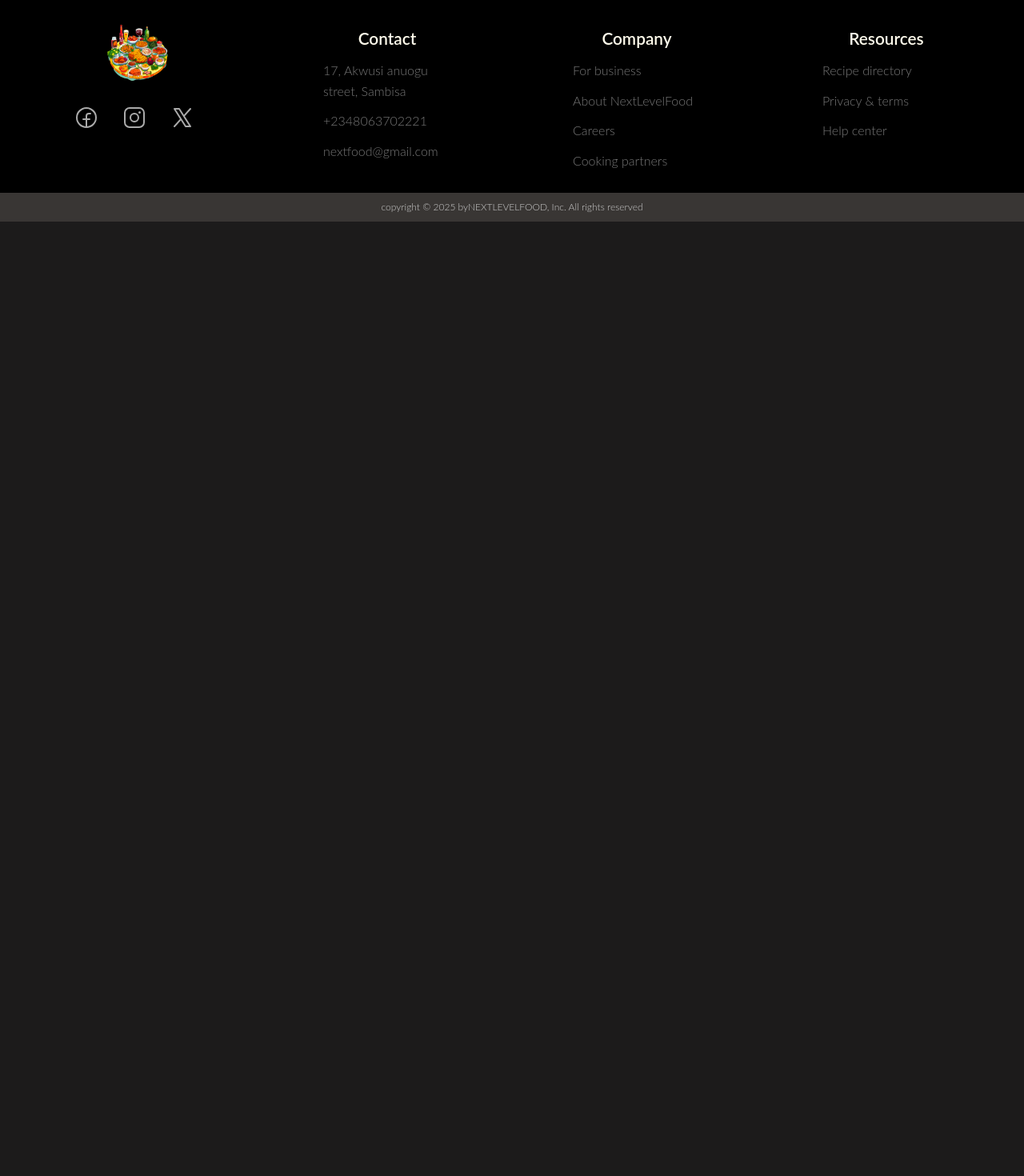
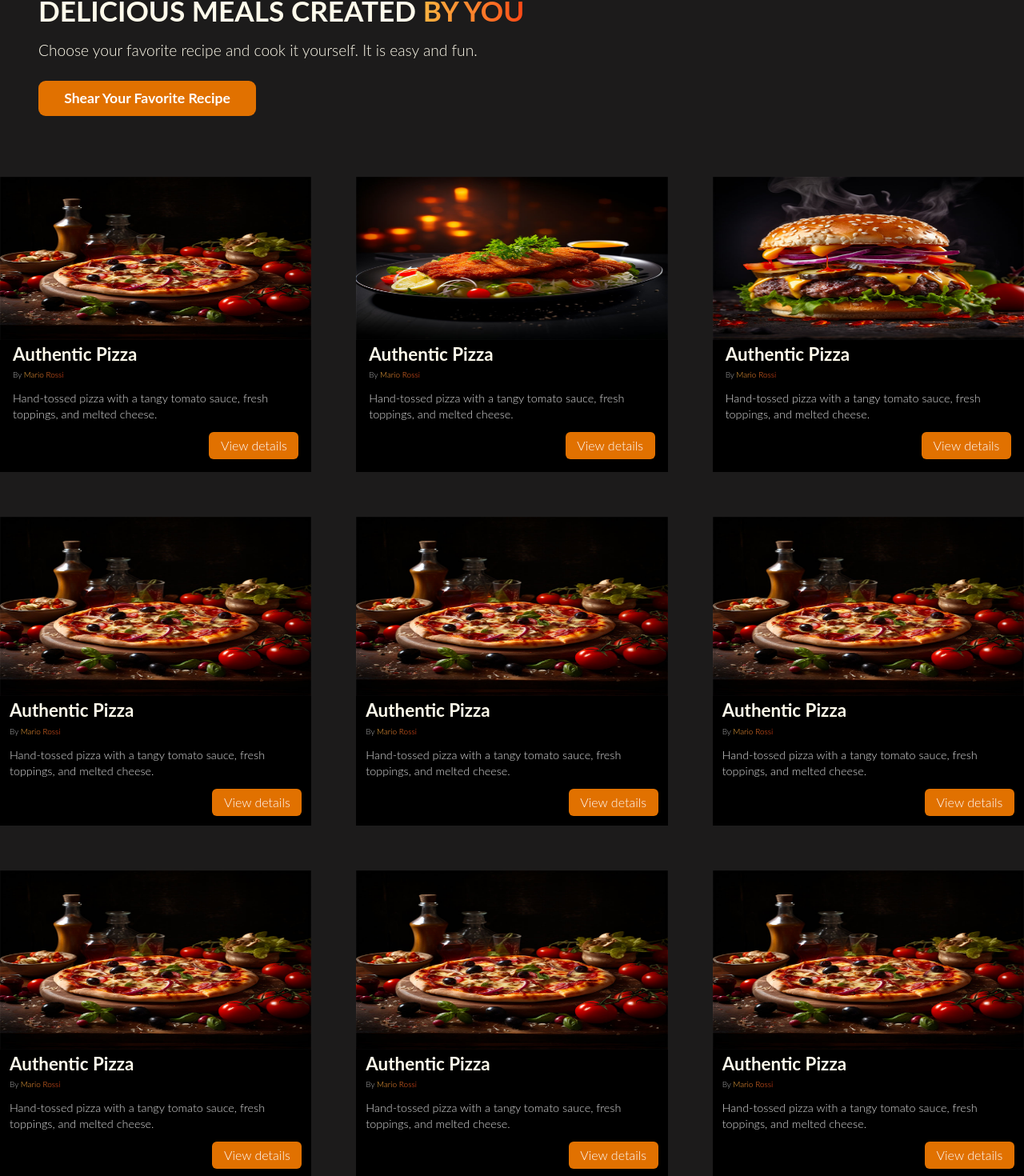
Before and after one commit to OponjousHub/foodLevel-tailwind, a React (Vite) app: page /meals in a window 1280 px wide. Shown: the part 171-1641 px from the top of the page at 80% size. Before the commit the page ends 800 px from the top, so only its background shows below. Built offline with nearby package versions, Linux system fonts and the light colour scheme.

Commit message:
added the all meals page

```diff
--- a/src/App.jsx
+++ b/src/App.jsx
@@ -4,6 +4,7 @@ import "./index.css";
 import HomePage from "./pages/homePage.jsx";
 import MealsPage from "./pages/mealsPage.jsx";
 import CommunityPage from "./pages/communityPage.jsx";
+import ShearMealPage from "./pages/shear-mealPage.jsx";
 
 const router = createBrowserRouter([
   {
@@ -17,6 +18,10 @@ const router = createBrowserRouter([
       {
         path: "meals",
         element: <MealsPage />,
+      },
+      {
+        path: "meals/shear",
+        element: <ShearMealPage />,
       },
       {
         path: "community",
--- a/src/components/header.jsx
+++ b/src/components/header.jsx
@@ -3,11 +3,11 @@ import logo from "../assets/logo.png";
 
 function Header() {
   return (
-    <nav className="flex justify-between container gradient1 px-[2rem] mb-[2rem]">
+    <nav className="flex justify-between container gradient1 px-[3rem] mb-[2rem]">
       <div className="flex items-center gap-6 py-[0.5rem]">
         <img src={logo} alt="food logo" className="w-20 " />
         <NavLink to={"/"} className="text-2xl text-amber-50 cursor-pointer">
-          NEXTLEVEL FOODIE
+          NEXTLEVEL FOOD
         </NavLink>
       </div>
       <div className="flex gap-8 items-center text-[18px] font-bold text-amber-50">
--- a/src/index.css
+++ b/src/index.css
@@ -34,7 +34,7 @@ body {
 
 @layer components {
   .container {
-    @apply w-[100%] m-auto;
+    @apply m-auto;
   }
   .gradient1 {
     @apply bg-gradient-to-r from-[#4e2a18] to-[#fd4715];
@@ -45,7 +45,7 @@ body {
   .btnCSS {
     @apply py-2 px-4 bg-amber-600 rounded-[9px] hover:bg-amber-700 cursor-pointer text-[#fff] text-[1.1rem] font-bold;
   }
-  .span {
+  span {
     @apply bg-clip-text text-transparent bg-gradient-to-r from-[#f9b241] to-[#fd4715];
   }
   .gradientbtn {
--- a/src/pages/mealsPage.jsx
+++ b/src/pages/mealsPage.jsx
@@ -1,8 +1,248 @@
+import { Link } from "react-router-dom";
+import pizza from "../assets/pizza.jpg";
+import schnitzel from "../assets/schnitzel.jpg";
+import burger from "../assets/burger.jpg";
+
 function MealsPage() {
   return (
     <>
-      <h1>This is the Meals page</h1>
+      <header className="flex gap-[3rem] container">
+        <div className=" flex flex-col space-y-6 pl-[3rem] my-7">
+          <h1 className="text-[2.2rem] uppercase text-amber-50 font-bold family-Montserrat mb-2">
+            Delicious Meals created <span> by you</span>
+          </h1>
+
+          <p className="text-[1.2rem] text-amber-50 leading-7">
+            Choose your favorite recipe and cook it yourself. It is easy and
+            fun.
+          </p>
+          <Link to={"/meals/shear"}>
+            <button className="btnCSS w-[17rem]">
+              Shear Your Favorite Recipe
+            </button>
+          </Link>
+        </div>
+      </header>
+      <main className=" container my-[1rem] py-[2rem] grid grid-cols-3 gap-x-14 gap-y-14">
+        <article className=" min-w-[18rem] bg-[#000]">
+          <img
+            src={pizza}
+            alt="photo of pizza"
+            className="w-[28rem] h-[12.7rem]"
+          />
+          <div className="flex flex-col gap-3 pl-4 pr-4 pb-4">
+            <div className="flex flex-col gap-0">
+              <h3 className="text-amber-50 font-bold text-[1.4rem]">
+                Authentic Pizza
+              </h3>
+              <p className="text-[10px] text-[#aaa]">
+                By <span>Mario Rossi</span>
+              </p>
+            </div>
+            <p className="text-[#ddd] leading-5 text-[0.9rem]">
+              Hand-tossed pizza with a tangy tomato sauce, fresh toppings, and
+              melted cheese.
+            </p>
+            <button className=" bg-amber-600 rounded-[6px] hover:bg-amber-700 cursor-pointer text-[#fff] text-[1rem] font-bold; w-[7rem] py-1 self-end">
+              View details
+            </button>
+          </div>
+        </article>
+        <article className=" min-w-[18rem] bg-[#000]">
+          <img
+            src={schnitzel}
+            alt="photo of pizza"
+            className="w-[28rem] h-[12.7rem]"
+          />
+          <div className="flex flex-col gap-3 pl-4 pr-4 pb-4">
+            <div className="flex flex-col gap-0">
+              <h3 className="text-amber-50 font-bold text-[1.4rem]">
+                Authentic Pizza
+              </h3>
+              <p className="text-[10px] text-[#aaa]">
+                By <span>Mario Rossi</span>
+              </p>
+            </div>
+            <p className="text-[#ddd] leading-5 text-[0.9rem]">
+              Hand-tossed pizza with a tangy tomato sauce, fresh toppings, and
+              melted cheese.
+            </p>
+            <button className=" bg-amber-600 rounded-[6px] hover:bg-amber-700 cursor-pointer text-[#fff] text-[1rem] font-bold; w-[7rem] py-1 self-end">
+              View details
+            </button>
+          </div>
+        </article>
+        <article className=" min-w-[18rem] bg-[#000]">
+          <img
+            src={burger}
+            alt="photo of pizza"
+            className="w-[28rem] h-[12.7rem]"
+          />
+          <div className="flex flex-col gap-3 pl-4 pr-4 pb-4">
+            <div className="flex flex-col gap-0">
+              <h3 className="text-amber-50 font-bold text-[1.4rem]">
+                Authentic Pizza
+              </h3>
+              <p className="text-[10px] text-[#aaa]">
+                By <span>Mario Rossi</span>
+              </p>
+            </div>
+            <p className="text-[#ddd] leading-5 text-[0.9rem]">
+              Hand-tossed pizza with a tangy tomato sauce, fresh toppings, and
+              melted cheese.
+            </p>
+            <button className=" bg-amber-600 rounded-[6px] hover:bg-amber-700 cursor-pointer text-[#fff] text-[1rem] font-bold; w-[7rem] py-1 self-end">
+              View details
+            </button>
+          </div>
+        </article>
+        <article className=" min-w-[18rem] bg-[#000]">
+          <img
+            src={pizza}
+            alt="photo of pizza"
+            className="w-[28rem] h-[14rem]"
+          />
+          <div className="flex flex-col gap-3 pl-3 pr-3 pb-3">
+            <div className="flex flex-col gap-0">
+              <h3 className="text-amber-50 font-bold text-[1.4rem]">
+                Authentic Pizza
+              </h3>
+              <p className="text-[10px] text-[#aaa]">
+                By <span>Mario Rossi</span>
+              </p>
+            </div>
+            <p className="text-[#ddd] leading-5 text-[0.9rem]">
+              Hand-tossed pizza with a tangy tomato sauce, fresh toppings, and
+              melted cheese.
+            </p>
+            <button className=" bg-amber-600 rounded-[6px] hover:bg-amber-700 cursor-pointer text-[#fff] text-[1rem] font-bold; w-[7rem] py-1 self-end">
+              View details
+            </button>
+          </div>
+        </article>
+        <article className=" min-w-[18rem] bg-[#000]">
+          <img
+            src={pizza}
+            alt="photo of pizza"
+            className="w-[28rem] h-[14rem]"
+          />
+          <div className="flex flex-col gap-3 pl-3 pr-3 pb-3">
+            <div className="flex flex-col gap-0">
+              <h3 className="text-amber-50 font-bold text-[1.4rem]">
+                Authentic Pizza
+              </h3>
+              <p className="text-[10px] text-[#aaa]">
+                By <span>Mario Rossi</span>
+              </p>
+            </div>
+            <p className="text-[#ddd] leading-5 text-[0.9rem]">
+              Hand-tossed pizza with a tangy tomato sauce, fresh toppings, and
+              melted cheese.
+            </p>
+            <button className=" bg-amber-600 rounded-[6px] hover:bg-amber-700 cursor-pointer text-[#fff] text-[1rem] font-bold; w-[7rem] py-1 self-end">
+              View details
+            </button>
+          </div>
+        </article>
+        <article className=" min-w-[18rem] bg-[#000]">
+          <img
+            src={pizza}
+            alt="photo of pizza"
+            className="w-[28rem] h-[14rem]"
+          />
+          <div className="flex flex-col gap-3 pl-3 pr-3 pb-3">
+            <div className="flex flex-col gap-0">
+              <h3 className="text-amber-50 font-bold text-[1.4rem]">
+                Authentic Pizza
+              </h3>
+              <p className="text-[10px] text-[#aaa]">
+                By <span>Mario Rossi</span>
+              </p>
+            </div>
+            <p className="text-[#ddd] leading-5 text-[0.9rem]">
+              Hand-tossed pizza with a tangy tomato sauce, fresh toppings, and
+              melted cheese.
+            </p>
+            <button className=" bg-amber-600 rounded-[6px] hover:bg-amber-700 cursor-pointer text-[#fff] text-[1rem] font-bold; w-[7rem] py-1 self-end">
+              View details
+            </button>
+          </div>
+        </article>
+        <article className=" min-w-[18rem] bg-[#000]">
+          <img
+            src={pizza}
+            alt="photo of pizza"
+            className="w-[28rem] h-[14rem]"
+          />
+          <div className="flex flex-col gap-3 pl-3 pr-3 pb-3">
+            <div className="flex flex-col gap-0">
+              <h3 className="text-amber-50 font-bold text-[1.4rem]">
+                Authentic Pizza
+              </h3>
+              <p className="text-[10px] text-[#aaa]">
+                By <span>Mario Rossi</span>
+              </p>
+            </div>
+            <p className="text-[#ddd] leading-5 text-[0.9rem]">
+              Hand-tossed pizza with a tangy tomato sauce, fresh toppings, and
+              melted cheese.
+            </p>
+            <button className=" bg-amber-600 rounded-[6px] hover:bg-amber-700 cursor-pointer text-[#fff] text-[1rem] font-bold; w-[7rem] py-1 self-end">
+              View details
+            </button>
+          </div>
+        </article>
+        <article className=" min-w-[18rem] bg-[#000]">
+          <img
+            src={pizza}
+            alt="photo of pizza"
+            className="w-[28rem] h-[14rem]"
+          />
+          <div className="flex flex-col gap-3 pl-3 pr-3 pb-3">
+            <div className="flex flex-col gap-0">
+              <h3 className="text-amber-50 font-bold text-[1.4rem]">
+                Authentic Pizza
+              </h3>
+              <p className="text-[10px] text-[#aaa]">
+                By <span>Mario Rossi</span>
+              </p>
+            </div>
+            <p className="text-[#ddd] leading-5 text-[0.9rem]">
+              Hand-tossed pizza with a tangy tomato sauce, fresh toppings, and
+              melted cheese.
+            </p>
+            <button className=" bg-amber-600 rounded-[6px] hover:bg-amber-700 cursor-pointer text-[#fff] text-[1rem] font-bold; w-[7rem] py-1 self-end">
+              View details
+            </button>
+          </div>
+        </article>
+        <article className=" min-w-[18rem] bg-[#000]">
+          <img
+            src={pizza}
+            alt="photo of pizza"
+            className="w-[28rem] h-[14rem]"
+          />
+          <div className="flex flex-col gap-3 pl-3 pr-3 pb-3">
+            <div className="flex flex-col gap-0">
+              <h3 className="text-amber-50 font-bold text-[1.4rem]">
+                Authentic Pizza
+              </h3>
+              <p className="text-[10px] text-[#aaa]">
+                By <span>Mario Rossi</span>
+              </p>
+            </div>
+            <p className="text-[#ddd] leading-5 text-[0.9rem]">
+              Hand-tossed pizza with a tangy tomato sauce, fresh toppings, and
+              melted cheese.
+            </p>
+            <button className=" bg-amber-600 rounded-[6px] hover:bg-amber-700 cursor-pointer text-[#fff] text-[1rem] font-bold; w-[7rem] py-1 self-end">
+              View details
+            </button>
+          </div>
+        </article>
+      </main>
     </>
   );
 }
+
 export default MealsPage;
```
